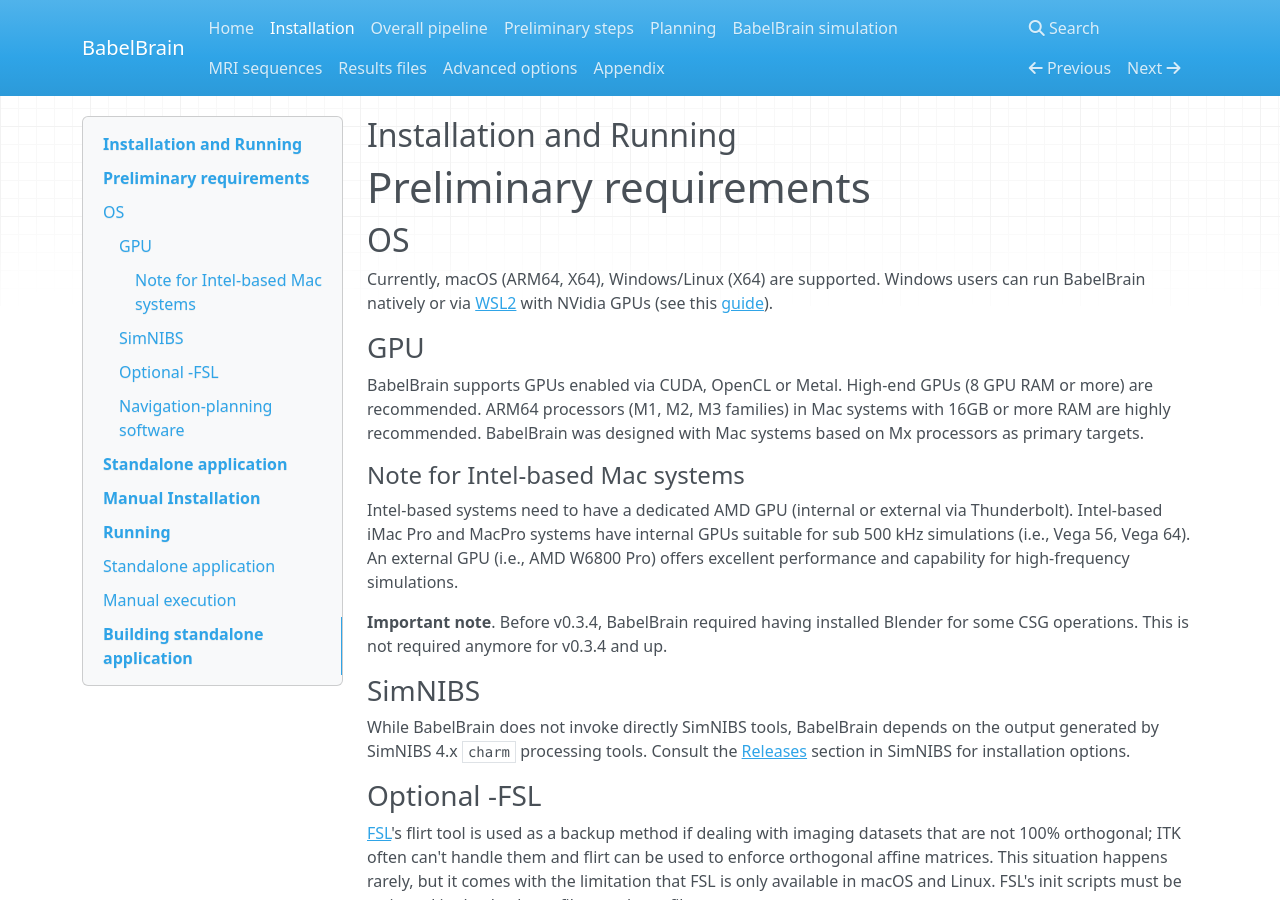
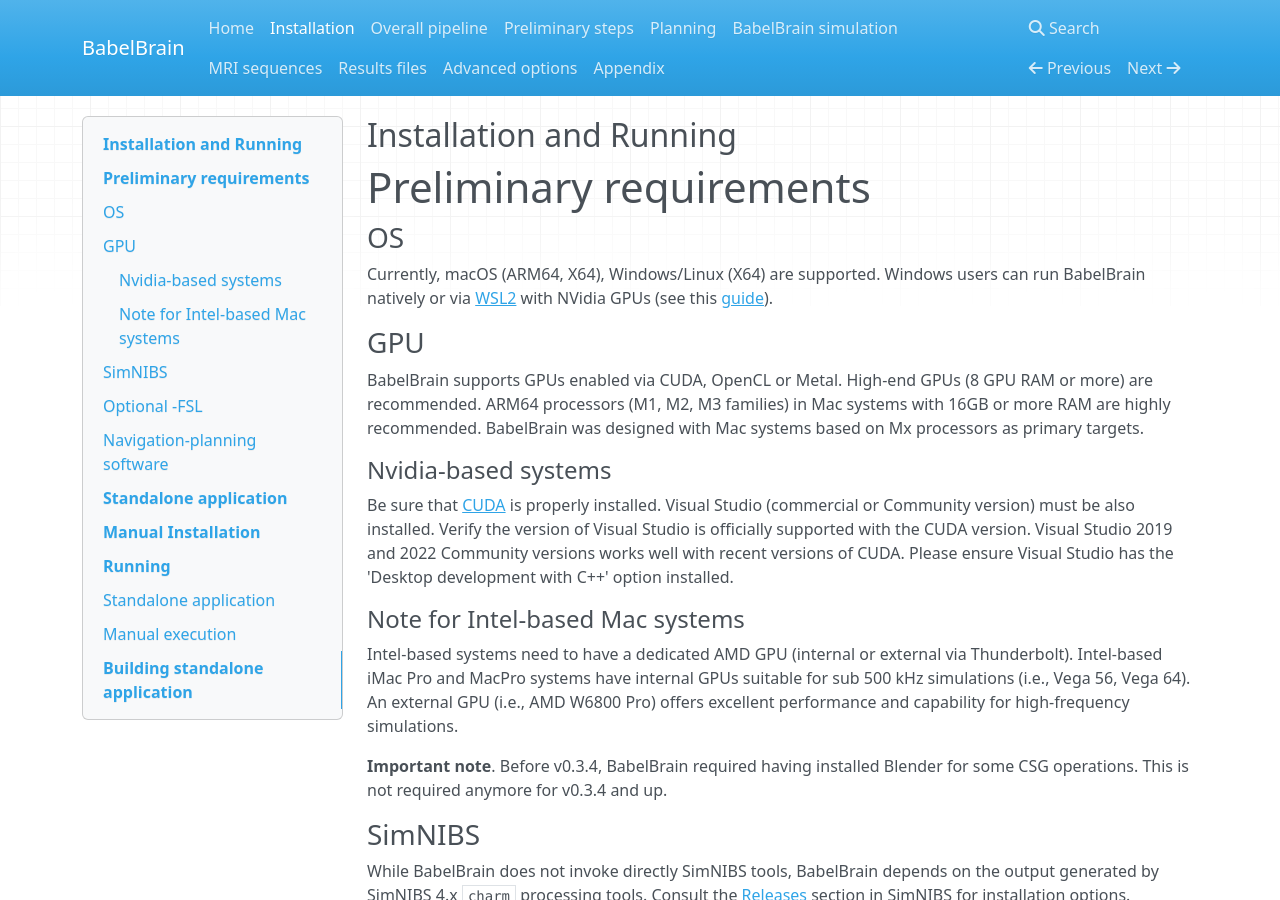
Before and after one commit to ProteusMRIgHIFU/BabelBrain, an MkDocs documentation site: the page built from docs/docs/installation.md, in a window 1280 px wide and 900 px high. Built offline with MkDocs 1.6.1, drawn with Linux system fonts in a browser that asks for light colours; nearby versions of some CDN libraries.

Commit message:
update to make emphasis on CUDA installation requirements

```diff
--- a/docs/docs/installation.md
+++ b/docs/docs/installation.md
@@ -1,13 +1,18 @@
 Installation and Running
 ----
 # Preliminary requirements
-## OS
+### OS
 Currently, macOS (ARM64, X64), Windows/Linux (X64) are supported. Windows users can run BabelBrain natively or via
 <a href="https://learn.microsoft.com/en-us/windows/wsl/install" target="_blank">WSL2</a>
 with NVidia GPUs (see this <a href="https://docs.nvidia.com/cuda/wsl-user-guide/index.html" target="_blank">guide</a>).
 
 ### GPU
 BabelBrain supports GPUs enabled via CUDA, OpenCL or Metal. High-end GPUs (8 GPU RAM or more) are recommended. ARM64 processors (M1, M2, M3 families) in Mac systems with 16GB or more RAM are highly recommended. BabelBrain was designed with Mac systems based on Mx processors as primary targets.
+
+#### Nvidia-based systems
+Be sure that <a href="https://docs.nvidia.com/cuda/" target="_blank">CUDA</a> is properly installed.  Visual Studio (commercial or Community version) must be also installed. Verify the version of Visual Studio is officially supported with the CUDA version. Visual Studio 2019 and 2022 Community versions works well with recent versions of CUDA.  Please ensure Visual Studio has the 'Desktop development with C++' option installed.
+
+
 #### Note for Intel-based Mac systems
 Intel-based systems need to have a dedicated AMD GPU (internal or external via Thunderbolt). Intel-based iMac Pro and MacPro systems have internal GPUs suitable for sub 500 kHz simulations (i.e., Vega 56, Vega 64). An external GPU (i.e., AMD W6800 Pro) offers excellent performance and capability for high-frequency simulations.
 
```
Also changed, not shown: docs/docs/pipeline/BabelBrain.md (+2 -1 lines).
